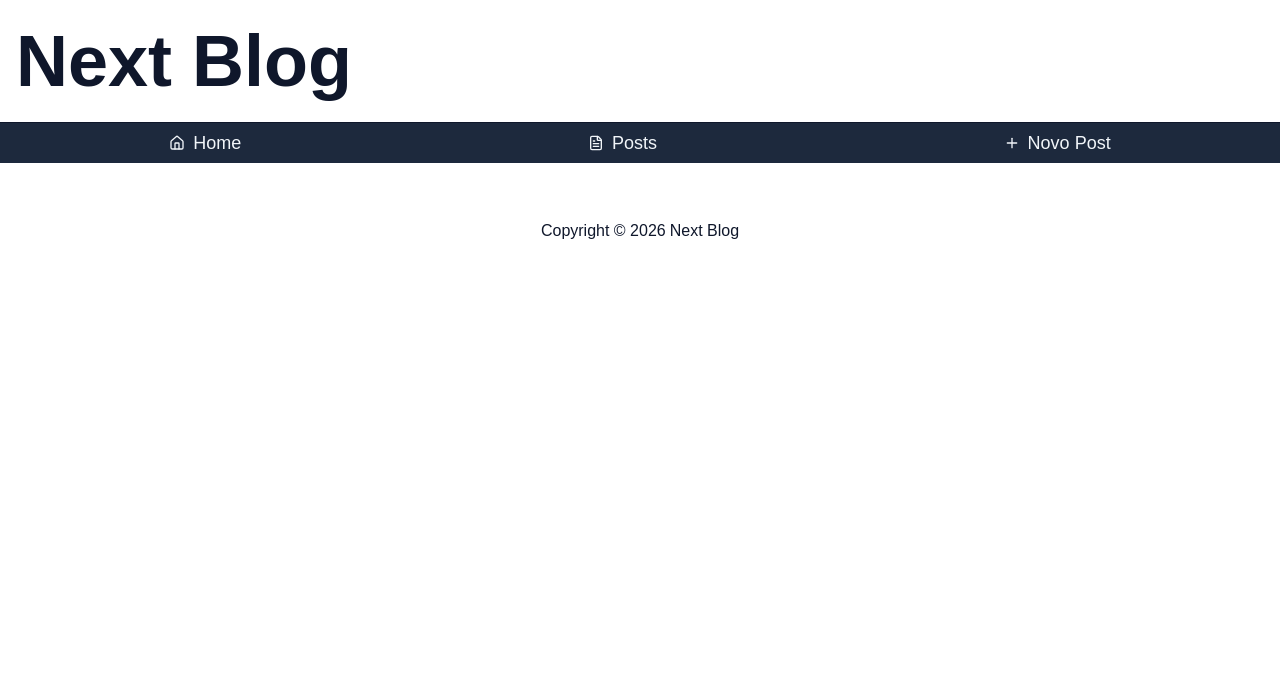
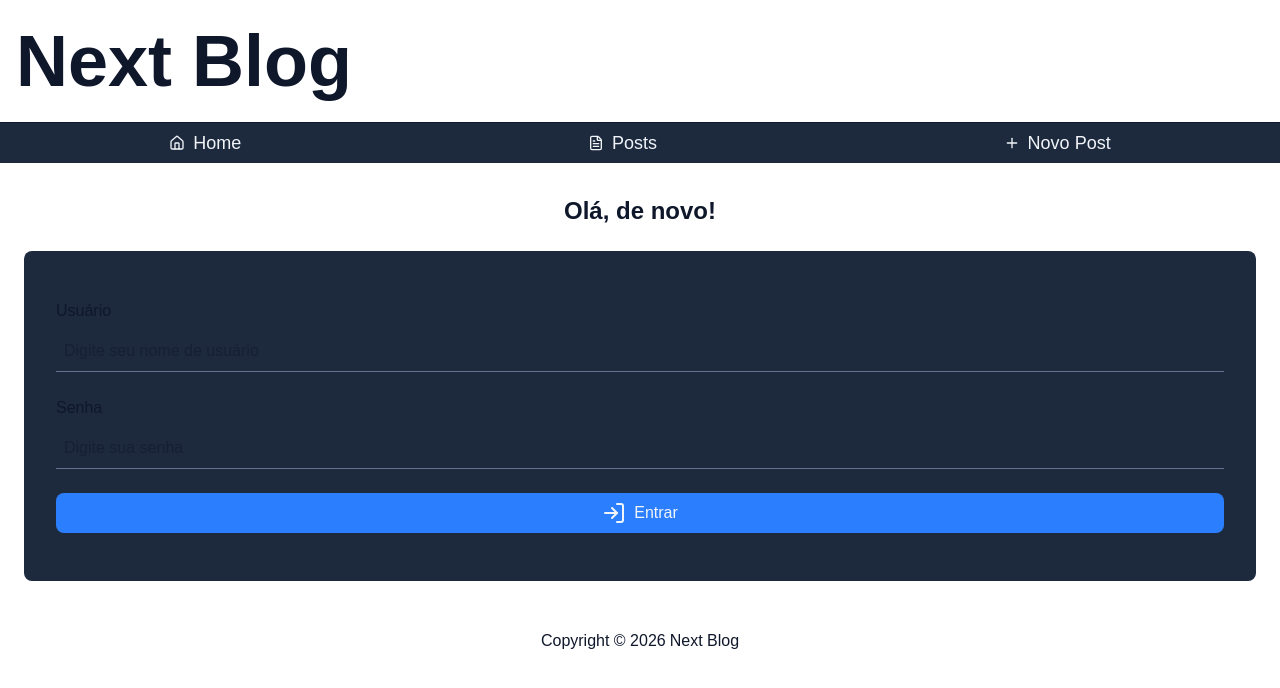
Before and after one commit to Gabrielst27/next-blog, a Next.js app: page /admin/login in a window 1280 px wide. Shown: the top 688 px of the page. Built offline with nearby package versions, Linux system fonts and the light colour scheme.

Commit message:
feat: create login page and login form

```diff
--- /dev/null
+++ b/actions/login/login-action.ts
@@ -0,0 +1,7 @@
+'use server';
+
+import { asyncDelay } from '@/utils/simulate-delay';
+
+export async function loginAction() {
+  asyncDelay(3000);
+}
--- /dev/null
+++ b/actions/login/logout-action.ts
@@ -0,0 +1,7 @@
+'use server';
+
+import { asyncDelay } from '@/utils/simulate-delay';
+
+export async function logoutAction() {
+  asyncDelay(3000);
+}
--- /dev/null
+++ b/app/admin/layout.tsx
@@ -0,0 +1,17 @@
+import { Metadata } from 'next';
+
+export const metadata: Metadata = {
+  title: {
+    default: 'Next Blog',
+    template: '%s | Next Blog',
+  },
+  description: 'Generated by create next app',
+};
+
+type AdminLayoutProps = {
+  children: React.ReactNode;
+};
+
+export default function AdminLayout({ children }: AdminLayoutProps) {
+  return <>{children}</>;
+}
--- a/app/admin/login/page.tsx
+++ b/app/admin/login/page.tsx
@@ -1,3 +1,19 @@
+import { AdminLoginForm } from '@/components/admin/AdminLoginForm';
+import { LoadingSpinner } from '@/components/LoadingSpinner';
+import { Metadata } from 'next';
+import { Suspense } from 'react';
+
+export const metadata: Metadata = {
+  title: 'Login',
+};
+
 export default function AdminLoginPage() {
-  return <section></section>;
+  return (
+    <section>
+      <h1 className="font-bold text-2xl text-center">Olá, de novo!</h1>
+      <Suspense fallback={<LoadingSpinner />}>
+        <AdminLoginForm />
+      </Suspense>
+    </section>
+  );
 }
--- /dev/null
+++ b/components/admin/AdminLoginForm/index.tsx
@@ -0,0 +1,37 @@
+'use client';
+
+import { loginAction } from '@/actions/login/login-action';
+import { Button } from '@/components/Button';
+import { InputText } from '@/components/InputText';
+import { LogInIcon } from 'lucide-react';
+import { useActionState } from 'react';
+
+export function AdminLoginForm() {
+  const [state, action, isPending] = useActionState(loginAction, undefined);
+
+  return (
+    <div className="m-6 py-12 px-8 rounded-lg bg-slate-800">
+      <form action={action}>
+        <div className="flex flex-col gap-6">
+          <InputText
+            maxLength={64}
+            name="user"
+            labeltext="Usuário"
+            placeholder="Digite seu nome de usuário"
+          />
+          <InputText
+            maxLength={64}
+            name="password"
+            labeltext="Senha"
+            type="password"
+            placeholder="Digite sua senha"
+          />
+          <Button className="flex gap-2" type="submit">
+            <LogInIcon />
+            <p>Entrar</p>
+          </Button>
+        </div>
+      </form>
+    </div>
+  );
+}
--- a/components/admin/AdminManagePostForm/index.tsx
+++ b/components/admin/AdminManagePostForm/index.tsx
@@ -1,9 +1,7 @@
 'use client';
 
 import { createPostAction } from '@/actions/post/create-post-action';
-import { deletePostAction } from '@/actions/post/delete-post.action';
 import { updatePostAction } from '@/actions/post/update-post-action';
-import { AdminDeletePostButton } from '@/components/admin/AdminDeletePostButton';
 import { Button } from '@/components/Button';
 import { ImageUploader } from '@/components/ImageUploader';
 import { InputCheckbox } from '@/components/InputCheckbox';
```
